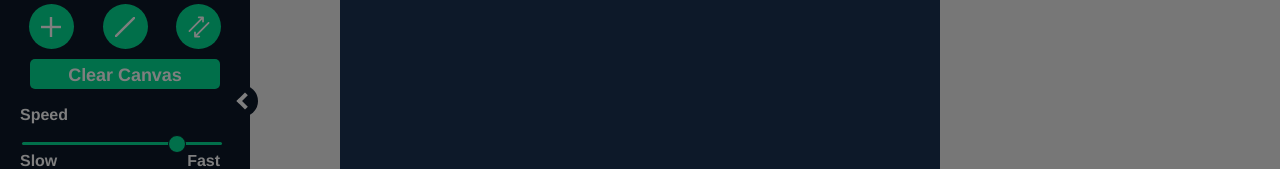
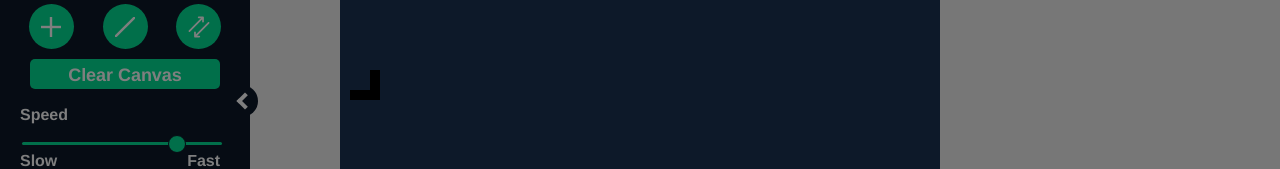
Before and after one commit to KarimElghamry/GraphAV, a React (Create React App) app: page / in a window 1280 px wide. Shown: the part 315-484 px from the top of the page. Built offline with nearby package versions, Linux system fonts and the light colour scheme.

Commit message:
add: Carousel/Arrow

```diff
--- /dev/null
+++ b/src/components/Tutorial/Carousel/Arrow.tsx
@@ -0,0 +1,11 @@
+import styled from 'styled-components';
+
+const Arrow = styled.div`
+  margin: 10px;
+  border: solid black;
+  border-width: 0 10px 10px 0;
+  display: inline-block;
+  padding: 10px;
+`;
+
+export default Arrow;
--- a/src/components/Tutorial/Carousel/Carousel.tsx
+++ b/src/components/Tutorial/Carousel/Carousel.tsx
@@ -1,10 +1,24 @@
 import React, {ReactElement} from 'react';
 import Container from './Container';
+import Arrow from './Arrow';
 
-const Carousel: React.FC = (): ReactElement => {
+interface Props {
+  children?: Array<ReactElement>;
+}
+
+const Carousel: React.FC<Props> = (props: Props): ReactElement => {
   return (
     <Container>
-      <div></div>
+      <div
+        style={{
+          display: 'flex',
+          height: '100%',
+          justifyContent: 'center',
+          alignItems: 'center',
+        }}
+      >
+        <Arrow></Arrow>
+      </div>
     </Container>
   );
 };
```
